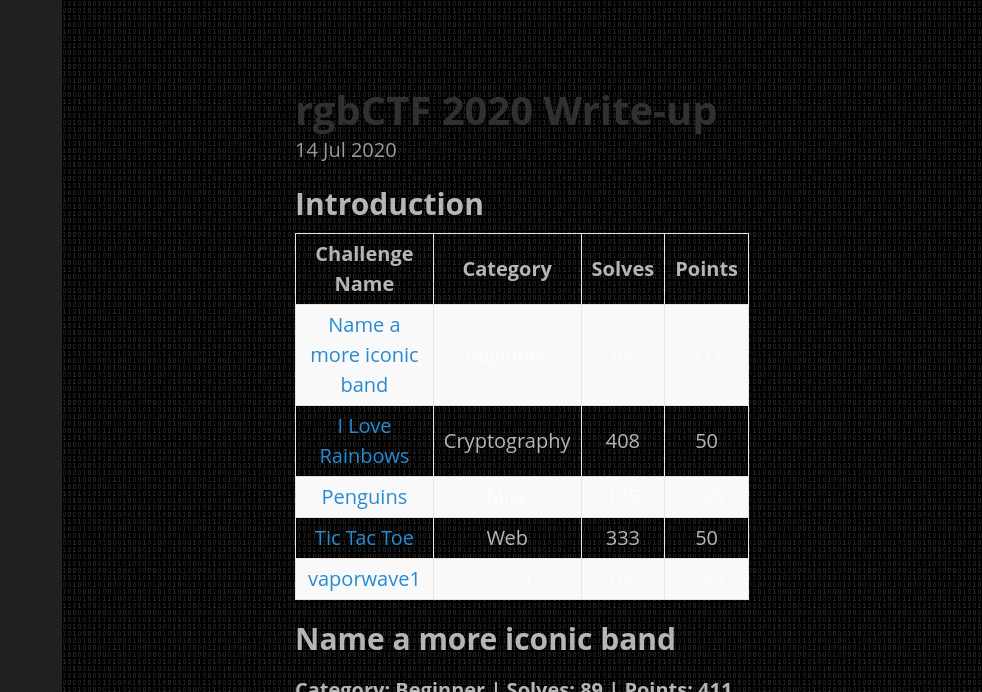
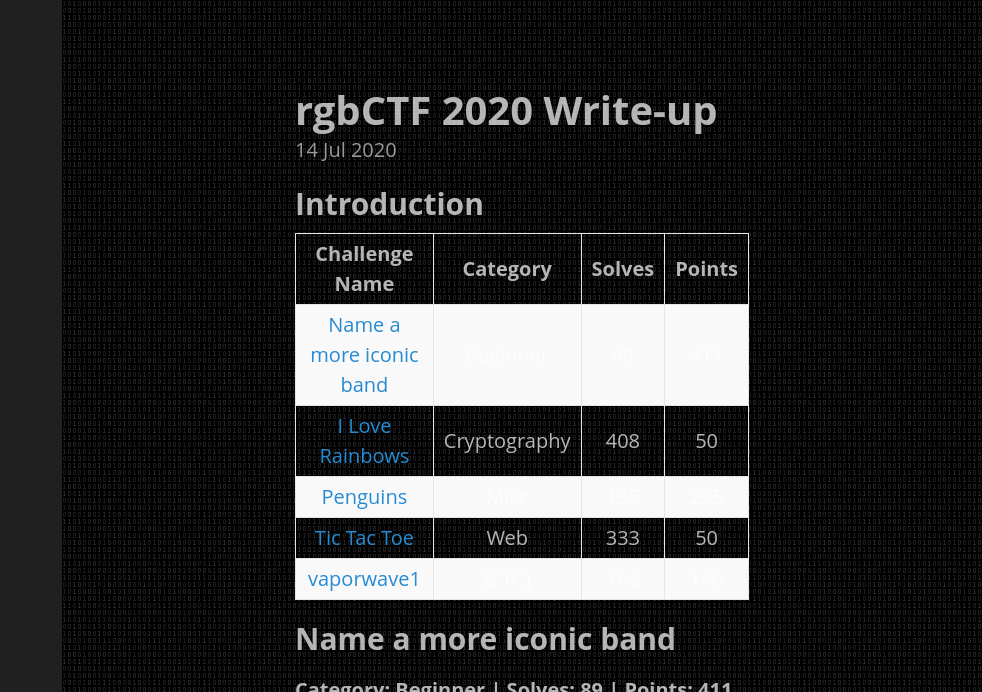
Before and after one commit to museifu666/museifu666.github.io, a Jekyll site: the page built from index.html, in a window 1280 px wide and 1400 px high. Shown: the top 692 px of the window, without its empty margins (298-1280 px from the left). Built offline with Jekyll 4.4.1, drawn with Linux system fonts in a browser that asks for light colours; the list of posts is cut into pages by our own code; grey boxes are pictures that could not be loaded.

Commit message:
Update poole.css

```diff
--- a/public/css/poole.css
+++ b/public/css/poole.css
@@ -352,7 +352,7 @@ tbody tr:nth-child(odd) th {
 .page-title,
 .post-title,
 .post-title a {
-  color: #303030;
+  color: rgba(255,255,255,0.7);
 }
 .page-title,
 .post-title {
```
